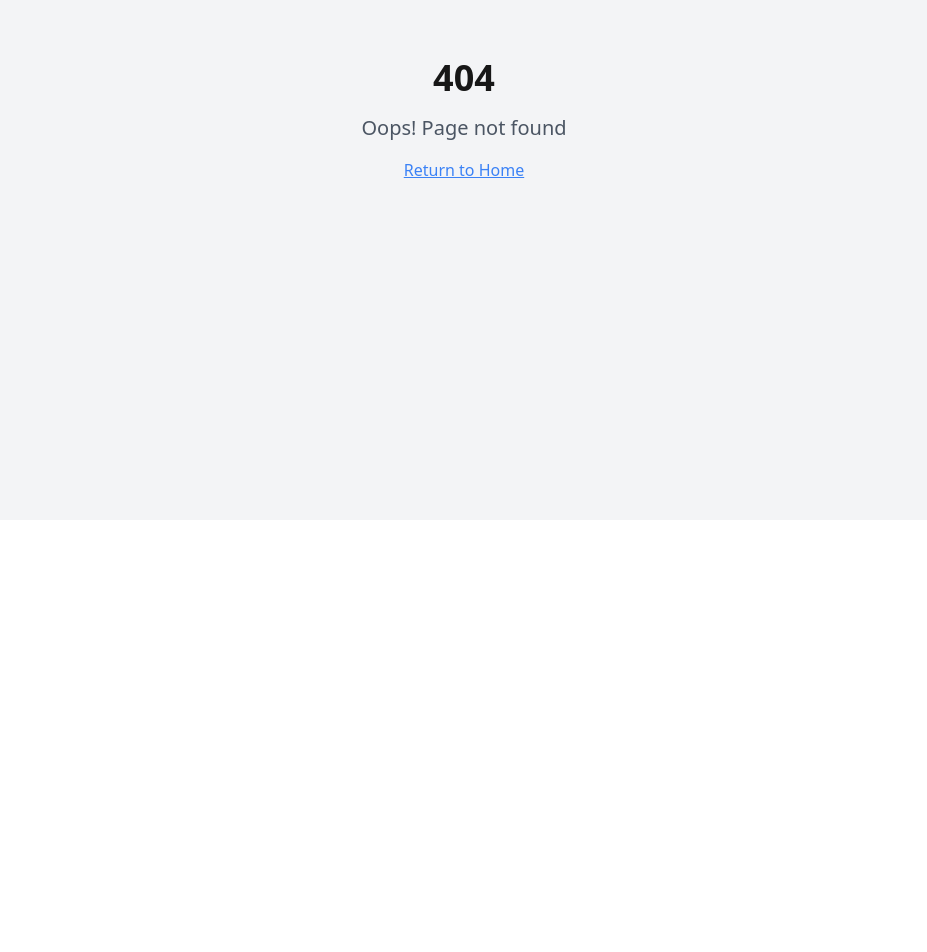
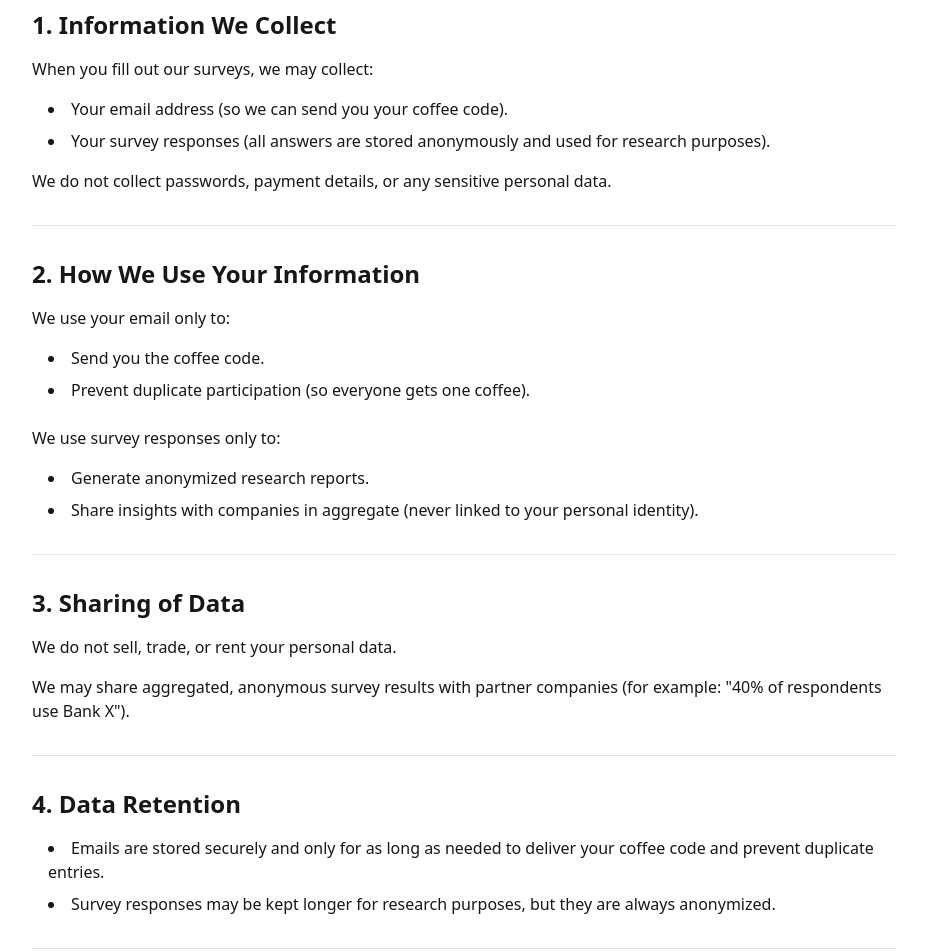
Before and after one commit to ruslansmelniks/coffee-for-opinions, a React (Vite) app: page /privacy-policy in a window 1280 px wide. Before the commit this address had no page. Shown: the part 280-1232 px from the top of the page, without its empty margins (176-1103 px from the left). Before the commit the page ends 800 px from the top, so only its background shows below. Built offline with nearby package versions, Linux system fonts and the light colour scheme.

Commit message:
Add Privacy Policy page

```diff
--- a/src/App.tsx
+++ b/src/App.tsx
@@ -5,6 +5,7 @@ import { QueryClient, QueryClientProvider } from "@tanstack/react-query";
 import { BrowserRouter, Routes, Route } from "react-router-dom";
 import Index from "./pages/Index";
 import NotFound from "./pages/NotFound";
+import PrivacyPolicy from "./pages/PrivacyPolicy";
 
 const queryClient = new QueryClient();
 
@@ -16,6 +17,7 @@ const App = () => (
       <BrowserRouter>
         <Routes>
           <Route path="/" element={<Index />} />
+          <Route path="/privacy-policy" element={<PrivacyPolicy />} />
           {/* ADD ALL CUSTOM ROUTES ABOVE THE CATCH-ALL "*" ROUTE */}
           <Route path="*" element={<NotFound />} />
         </Routes>
--- a/src/components/Footer.tsx
+++ b/src/components/Footer.tsx
@@ -11,7 +11,7 @@ export const Footer = () => {
           </p>
           <div className="flex justify-center space-x-8">
             <a
-              href="#"
+              href="/privacy-policy"
               className="text-muted-foreground hover:text-foreground transition-colors text-lg"
             >
               Privacy Policy
--- /dev/null
+++ b/src/pages/PrivacyPolicy.tsx
@@ -0,0 +1,106 @@
+const PrivacyPolicy = () => {
+  return (
+    <div className="min-h-screen bg-background">
+      <div className="container mx-auto px-4 py-16 max-w-4xl">
+        <div className="prose prose-lg max-w-none">
+          <h1 className="text-4xl font-bold text-foreground mb-2">Privacy Policy — CoffeeData</h1>
+          <p className="text-muted-foreground mb-8">Last updated: September 2025</p>
+
+          <p className="text-lg text-foreground mb-8">
+            At CoffeeData, we value your privacy. This Privacy Policy explains how we handle the information you share with us when participating in our surveys.
+          </p>
+
+          <div className="border-t border-border my-8"></div>
+
+          <section className="mb-8">
+            <h2 className="text-2xl font-semibold text-foreground mb-4">1. Information We Collect</h2>
+            <p className="text-foreground mb-4">When you fill out our surveys, we may collect:</p>
+            <ul className="list-disc list-inside text-foreground space-y-2 ml-4">
+              <li>Your email address (so we can send you your coffee code).</li>
+              <li>Your survey responses (all answers are stored anonymously and used for research purposes).</li>
+            </ul>
+            <p className="text-foreground mt-4">
+              We do not collect passwords, payment details, or any sensitive personal data.
+            </p>
+          </section>
+
+          <div className="border-t border-border my-8"></div>
+
+          <section className="mb-8">
+            <h2 className="text-2xl font-semibold text-foreground mb-4">2. How We Use Your Information</h2>
+            <p className="text-foreground mb-4">We use your email only to:</p>
+            <ul className="list-disc list-inside text-foreground space-y-2 ml-4">
+              <li>Send you the coffee code.</li>
+              <li>Prevent duplicate participation (so everyone gets one coffee).</li>
+            </ul>
+            <p className="text-foreground mb-4 mt-6">We use survey responses only to:</p>
+            <ul className="list-disc list-inside text-foreground space-y-2 ml-4">
+              <li>Generate anonymized research reports.</li>
+              <li>Share insights with companies in aggregate (never linked to your personal identity).</li>
+            </ul>
+          </section>
+
+          <div className="border-t border-border my-8"></div>
+
+          <section className="mb-8">
+            <h2 className="text-2xl font-semibold text-foreground mb-4">3. Sharing of Data</h2>
+            <p className="text-foreground mb-4">We do not sell, trade, or rent your personal data.</p>
+            <p className="text-foreground">
+              We may share aggregated, anonymous survey results with partner companies (for example: "40% of respondents use Bank X").
+            </p>
+          </section>
+
+          <div className="border-t border-border my-8"></div>
+
+          <section className="mb-8">
+            <h2 className="text-2xl font-semibold text-foreground mb-4">4. Data Retention</h2>
+            <ul className="list-disc list-inside text-foreground space-y-2 ml-4">
+              <li>Emails are stored securely and only for as long as needed to deliver your coffee code and prevent duplicate entries.</li>
+              <li>Survey responses may be kept longer for research purposes, but they are always anonymized.</li>
+            </ul>
+          </section>
+
+          <div className="border-t border-border my-8"></div>
+
+          <section className="mb-8">
+            <h2 className="text-2xl font-semibold text-foreground mb-4">5. Your Rights</h2>
+            <p className="text-foreground mb-4">You can contact us anytime to:</p>
+            <ul className="list-disc list-inside text-foreground space-y-2 ml-4">
+              <li>Request deletion of your email.</li>
+              <li>Ask what information we have about you.</li>
+            </ul>
+            <p className="text-foreground mt-4">
+              Contact: <a href="mailto:ruslan@email.com" className="text-primary hover:underline">ruslan@email.com</a>
+            </p>
+          </section>
+
+          <div className="border-t border-border my-8"></div>
+
+          <section className="mb-8">
+            <h2 className="text-2xl font-semibold text-foreground mb-4">6. Cookies</h2>
+            <p className="text-foreground">
+              Our website may use simple analytics tools (like Google Analytics) to understand traffic. These cookies do not collect personally identifiable information.
+            </p>
+          </section>
+
+          <div className="border-t border-border my-8"></div>
+
+          <section className="mb-8">
+            <h2 className="text-2xl font-semibold text-foreground mb-4">7. Changes</h2>
+            <p className="text-foreground">
+              We may update this Privacy Policy from time to time. Any changes will be posted on this page with the updated date.
+            </p>
+          </section>
+
+          <div className="border-t border-border my-8"></div>
+
+          <div className="text-center mt-12">
+            <p className="text-foreground">Made with ☕ in Riga by CoffeeData</p>
+          </div>
+        </div>
+      </div>
+    </div>
+  );
+};
+
+export default PrivacyPolicy;
```
